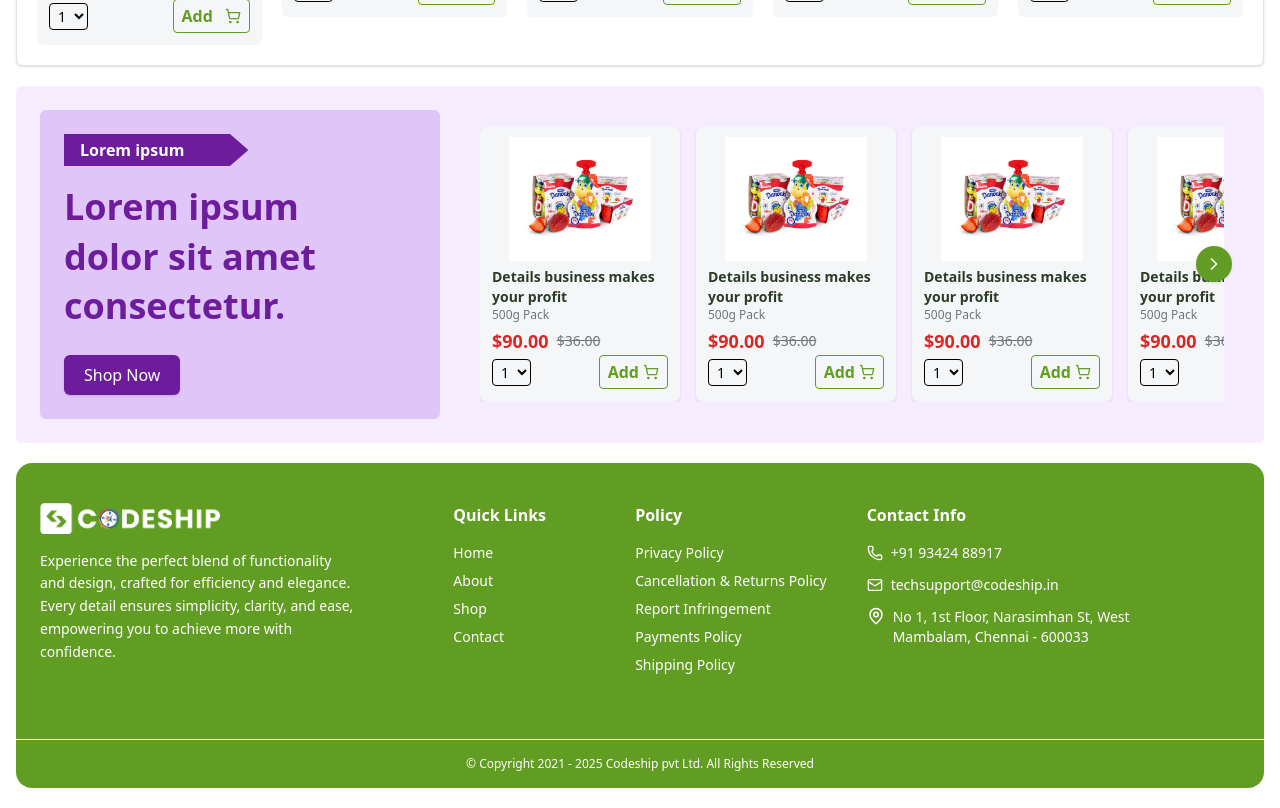
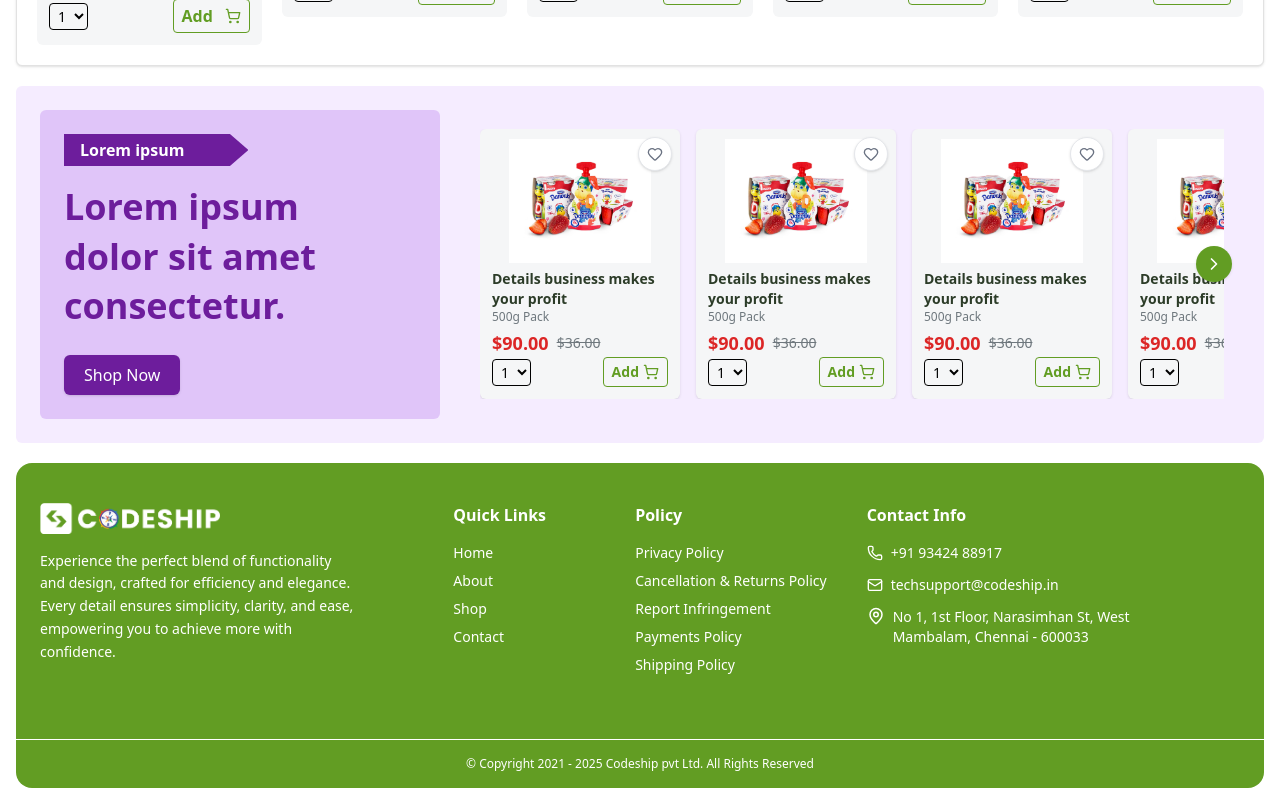
Before and after one commit to rohit-irl/Ecommerce, a React (Vite) app: page /home in a window 1280 px wide. Shown: the part 4580-5388 px from the top of the page. Built offline with nearby package versions, Linux system fonts and the light colour scheme; sample sign-in values are in the browser's storage.

Commit message:
wishlist

```diff
--- a/src/components/Pshop.jsx
+++ b/src/components/Pshop.jsx
@@ -1,7 +1,6 @@
 import React, { useRef, useState, useEffect } from "react";
 import danonki from "../assets/danonki.png";
-
-import { ShoppingCart, ChevronLeft, ChevronRight } from "lucide-react";
+import { ShoppingCart, ChevronLeft, ChevronRight, Heart } from "lucide-react";
 
 const grocerys = [
   { image: danonki, text: "Details business makes your profit", subtext: "500g Pack", price: "$90.00", mrp: "$36.00" },
@@ -16,26 +15,25 @@ const Pshop = () => {
   const sliderRef = useRef(null);
   const [showLeft, setShowLeft] = useState(false);
   const [showRight, setShowRight] = useState(true);
+  const [wishlist, setWishlist] = useState([]);
+
+  const handleWishlistToggle = (index) => {
+    setWishlist((prev) =>
+      prev.includes(index)
+        ? prev.filter((item) => item !== index)
+        : [...prev, index]
+    );
+  };
 
   const checkScroll = () => {
     if (!sliderRef.current) return;
     const { scrollLeft, scrollWidth, clientWidth } = sliderRef.current;
-
     setShowLeft(scrollLeft > 0);
     setShowRight(scrollLeft + clientWidth < scrollWidth - 5);
   };
 
-  const slideLeft = () => {
-    if (sliderRef.current) {
-      sliderRef.current.scrollBy({ left: -250, behavior: "smooth" });
-    }
-  };
-
-  const slideRight = () => {
-    if (sliderRef.current) {
-      sliderRef.current.scrollBy({ left: 250, behavior: "smooth" });
-    }
-  };
+  const slideLeft = () => sliderRef.current?.scrollBy({ left: -250, behavior: "smooth" });
+  const slideRight = () => sliderRef.current?.scrollBy({ left: 250, behavior: "smooth" });
 
   useEffect(() => {
     checkScroll();
@@ -50,8 +48,17 @@ const Pshop = () => {
     <div className="container mx-auto px-4 mt-5">
       <div className="bg-[#f5ecff] p-6 rounded-md">
         <div className="flex flex-col lg:flex-row gap-6 items-center">
+
+          {/* LEFT BANNER */}
           <div className="bg-[#8A2BE2]/20 flex flex-col justify-center items-start text-left rounded-md p-6 w-full lg:w-1/3">
-            <span className="bg-[#6D1D9C] text-white font-bold pl-4 pr-16 py-1 inline-block text-start" style={{clipPath: "polygon(0% 0%, 90% 0, 100% 50%, 90% 100%, 0% 100%)",}}>Lorem ipsum</span>
+            <span
+              className="bg-[#6D1D9C] text-white font-bold pl-4 pr-16 py-1 inline-block text-start"
+              style={{
+                clipPath: "polygon(0% 0%, 90% 0, 100% 50%, 90% 100%, 0% 100%)",
+              }}
+            >
+              Lorem ipsum
+            </span>
             <h2 className="text-3xl lg:text-4xl font-bold text-[#6D1D9C] mt-4 leading-snug">
               Lorem ipsum <br /> dolor sit amet <br /> consectetur.
             </h2>
@@ -59,27 +66,72 @@ const Pshop = () => {
               Shop Now
             </button>
           </div>
+
+          {/* RIGHT SIDE SLIDER */}
           <div className="relative flex-1 w-full rounded-md p-4 overflow-hidden">
+
+            {/* Arrows */}
             {showLeft && (
-              <button onClick={slideLeft} className="absolute left-2 top-1/2 -translate-y-1/2 z-10 bg-[#629D23] text-white p-2 rounded-full shadow">
+              <button
+                onClick={slideLeft}
+                className="absolute left-2 top-1/2 -translate-y-1/2 z-10 bg-[#629D23] text-white p-2 rounded-full shadow"
+              >
                 <ChevronLeft size={20} />
               </button>
             )}
             {showRight && (
-              <button onClick={slideRight} className="absolute right-2 top-1/2 -translate-y-1/2 z-10 bg-[#629D23] text-white p-2 rounded-full shadow">
+              <button
+                onClick={slideRight}
+                className="absolute right-2 top-1/2 -translate-y-1/2 z-10 bg-[#629D23] text-white p-2 rounded-full shadow"
+              >
                 <ChevronRight size={20} />
               </button>
             )}
-            <div ref={sliderRef} className="flex gap-4 overflow-x-auto scroll-smooth no-scrollbar">
+
+            <div
+              ref={sliderRef}
+              className="flex gap-4 overflow-x-auto scroll-smooth no-scrollbar"
+            >
               {grocerys.map((val, index) => (
-                <div key={index} className="min-w-[200px] p-3 flex flex-col bg-[#F5F6F7] rounded-md shadow-sm">
-                  <div className="flex justify-center items-center h-[120px]  rounded-md">
-                    <img src={val.image} alt="product" className="h-35 py-2 object-contain"/>
+                <div
+                  key={index}
+                  className="relative min-w-[200px] p-3 flex flex-col bg-[#F5F6F7] rounded-md shadow-sm hover:shadow-md transition"
+                >
+                  {/* ❤️ Wishlist Button */}
+                  <button
+                    onClick={() => handleWishlistToggle(index)}
+                    className={`absolute top-2 right-2 border rounded-full p-2 shadow-sm transition-colors ${
+                      wishlist.includes(index)
+                        ? "bg-red-100 border-red-400"
+                        : "bg-white border-gray-200 hover:bg-gray-100"
+                    }`}
+                  >
+                    <Heart
+                      size={16}
+                      className={`transition-transform ${
+                        wishlist.includes(index)
+                          ? "fill-red-500 text-red-500 scale-110"
+                          : "text-gray-500"
+                      }`}
+                    />
+                  </button>
+
+                  {/* PRODUCT IMAGE */}
+                  <div className="flex justify-center items-center h-[120px] rounded-md">
+                    <img
+                      src={val.image}
+                      alt="product"
+                      className="h-35 py-2 object-contain"
+                    />
                   </div>
+
+                  {/* TEXT */}
                   <div className="mt-2 text-sm font-bold text-[#2C3C28]">
                     {val.text}
                   </div>
                   <div className="text-[#6E777D] text-xs">{val.subtext}</div>
+
+                  {/* PRICE */}
                   <div className="flex items-center gap-2 mt-1">
                     <span className="text-[#DC2626] text-lg font-bold">
                       {val.price}
@@ -88,13 +140,15 @@ const Pshop = () => {
                       {val.mrp}
                     </span>
                   </div>
+
+                  {/* ADD TO CART */}
                   <div className="mt-auto flex justify-between items-center">
                     <select className="border text-sm rounded-sm px-1 py-0.5">
                       <option>1</option>
                       <option>2</option>
                       <option>3</option>
                     </select>
-                    <button className="flex items-center border-1 border-[#629D23] gap-1 bg-transparent text-[#629D23] px-2 py-1 text-md font-semibold rounded-sm">
+                    <button className="flex items-center gap-1 border border-[#629D23] text-[#629D23] px-2 py-1 text-sm font-semibold rounded-sm hover:bg-[#629D23]/10 transition">
                       Add <ShoppingCart size={16} />
                     </button>
                   </div>
@@ -102,6 +156,7 @@ const Pshop = () => {
               ))}
             </div>
           </div>
+
         </div>
       </div>
     </div>
```
